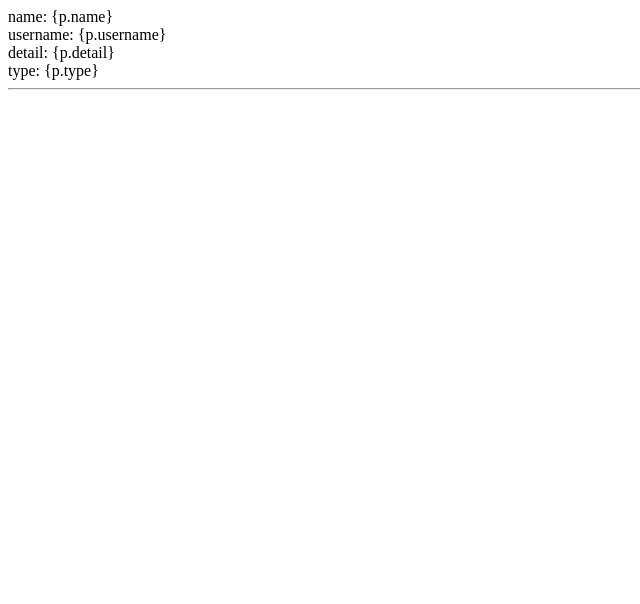
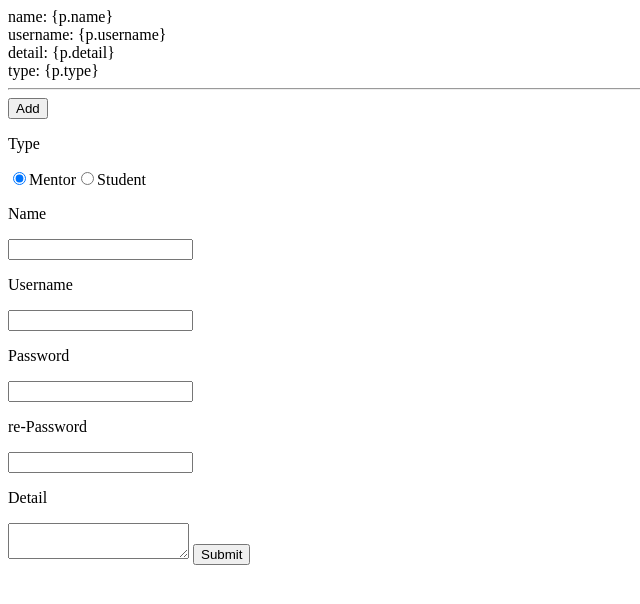
Before and after one commit to OzGhost/exam-asure, a Nuxt app in the folder ui/: page /admin in a window 1280 px wide. Shown: the top 604 px of the page, without its empty margins (0-640 px from the left). Built offline with nearby package versions, Linux system fonts and the light colour scheme; no server answers.

Commit message:
ui | simple form

```diff
--- a/ui/pages/admin/index.vue
+++ b/ui/pages/admin/index.vue
@@ -7,12 +7,39 @@
             type: {p.type}</br>
             <hr/>
         </div>
+        <button>Add</button>
+        <div>
+            <p>Type</p>
+            <input type="radio" name="type" id="type-mentor" value="MENTOR" :checked="buf.type == 'MENTOR'" @change="buf.type = 'MENTOR'" />
+            <label for="type-mentor">Mentor</label>
+            <input type="radio" name="type" id="type-student" value="STUDENT" :checked="buf.type == 'STUDENT'" @change="buf.type = 'STUDENT'" />
+            <label for="type-student">Student</label>
+            <p>Name</p>
+            <input type="text" v-model="buf.name" />
+            <p>Username</p>
+            <input type="text" v-model="buf.username" />
+            <p>Password</p>
+            <input type="password" v-model="buf.password" />
+            <p>re-Password</p>
+            <input type="password" v-model="buf.repasswd" />
+            <p>Detail</p>
+            <textarea v-model="buf.detail" />
+            <button @click="onSubmit">Submit</button>
+        </div>
     </div>
 </template>
 <script>
 export default {
     data() {
         return {
+            buf: {
+                type: "MENTOR",
+                username: "",
+                name: "",
+                password: "",
+                repasswd: "",
+                detail: ""
+            },
             persons: [
                 {
                     name: "",
@@ -24,9 +51,12 @@ export default {
         };
     },
     methods: {
+        onSubmit() {
+            console.log(JSON.stringify(this.buf, null, 4));
+        }
     },
-    mounted() {
-        this.$axios.get("/persons");
+    beforeCreate() {
+        //this.$axios.get("/persons");
     }
 }
 </script>
```
